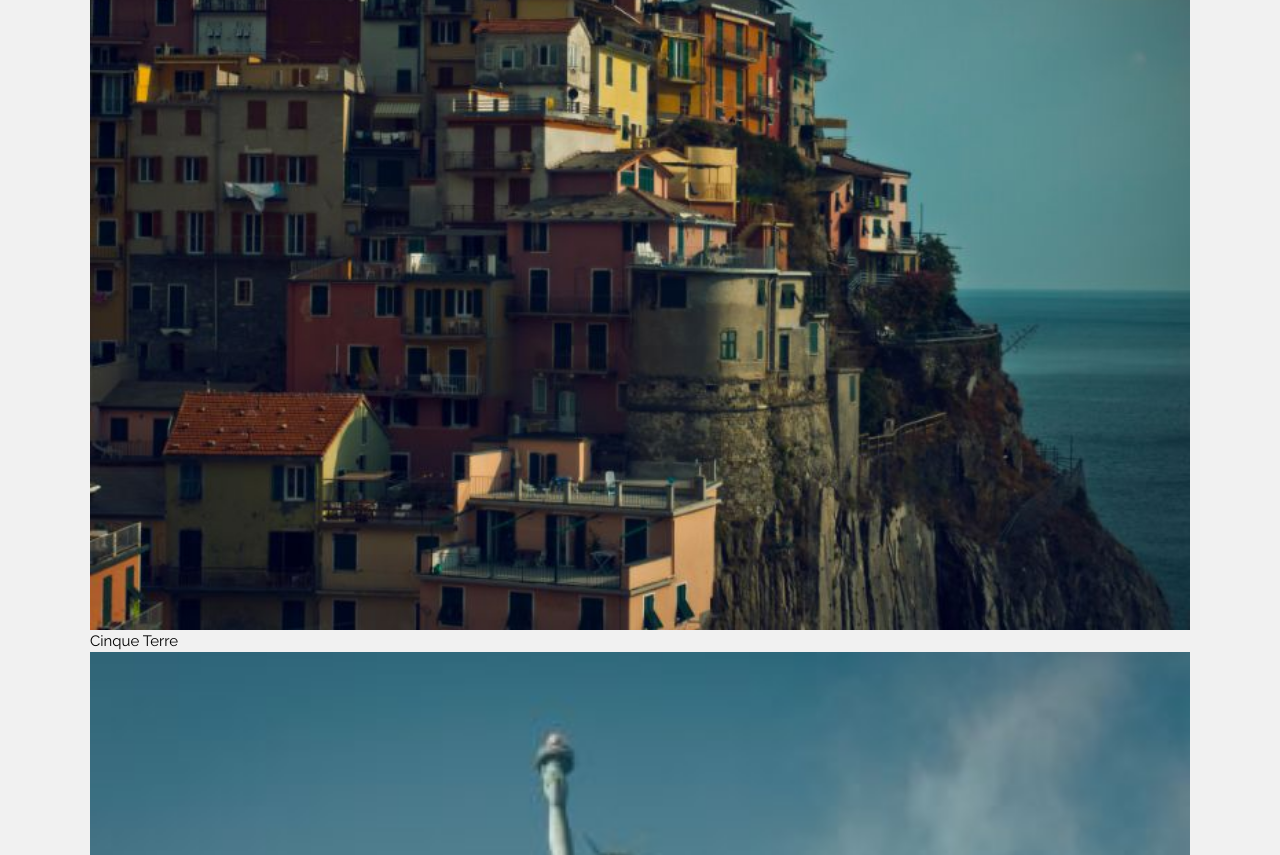
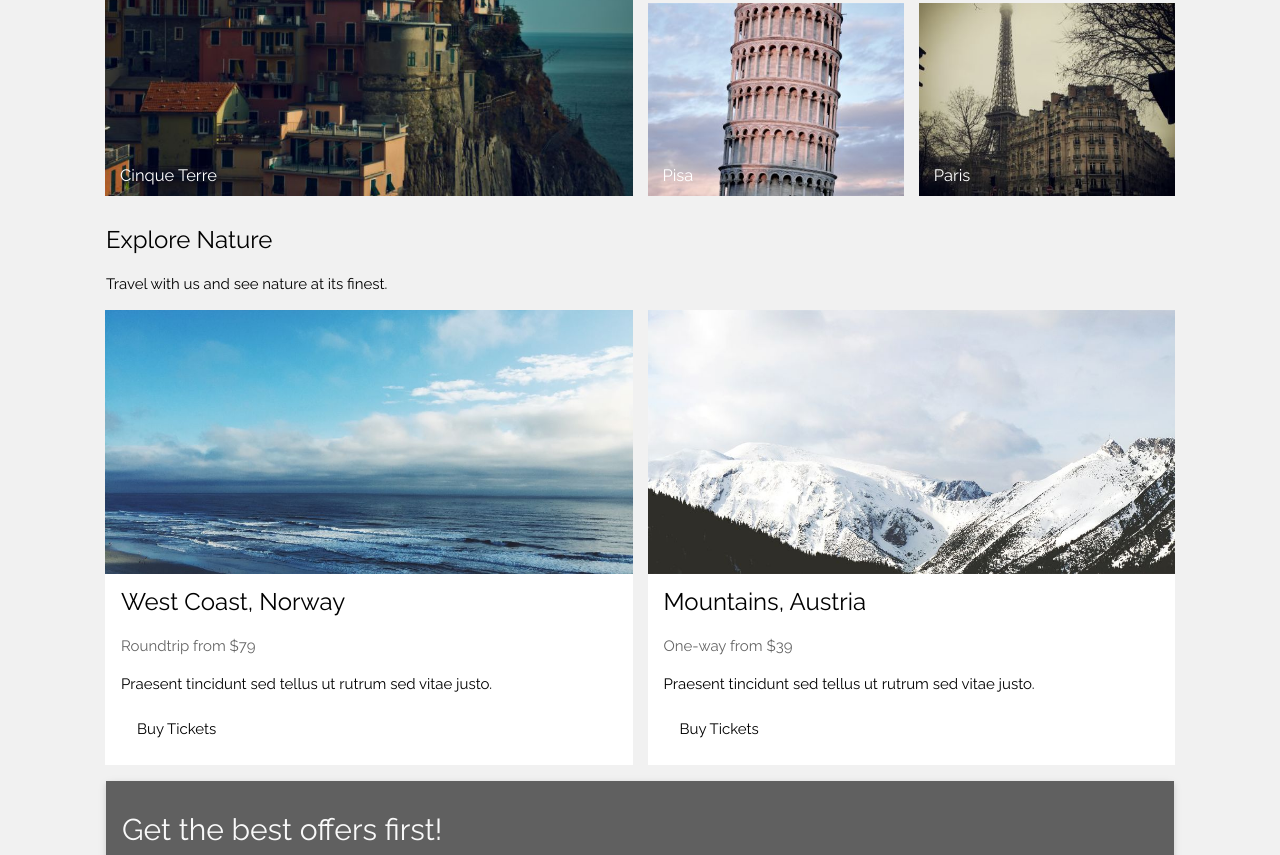
Before and after one commit to luanapassafaro/untref-viajes, a plain HTML site: page index.html in a window 1280 px wide. Shown: the part 1324-2179 px from the top of the page. Drawn offline with Linux system fonts and the light colour scheme.

Commit message:
grid & flex

```diff
--- a/css/style.css
+++ b/css/style.css
@@ -2007,3 +2007,55 @@ h6 {
 .myLink {
     display: none;
 }
+
+.good-offers {
+    display: flex;
+    flex-direction: column;
+    gap: 1rem;
+    margin-inline: 1rem;
+}
+
+.good-offers > * {
+    position: relative;
+}
+
+.good-offers img {
+    object-fit: cover;
+}
+
+.good-offers span {
+    position: absolute;
+    display: block;
+    bottom: 0.5rem;
+    left: 1rem;
+    color: white;
+    font-size: 1.1rem;
+}
+
+.explore-nature {
+    display: flex;
+    flex-direction: column;
+    gap: 1rem;
+    margin-inline: 1rem;
+}
+
+@media (width > 390px) {
+    .good-offers {
+        display: grid;
+        grid-template-columns: repeat(4, 1fr);
+    }
+
+    .good-offers > .big {
+        grid-column: span 2;
+        grid-row: span 2;
+    }
+
+    .good-offers img {
+        width: 100%;
+        height: 100%;
+    }
+
+    .explore-nature {
+        flex-direction: row;
+    }
+}
--- a/index.html
+++ b/index.html
@@ -89,8 +89,8 @@
                 <h3>Good Offers Right Now</h3>
                 <h6>Up to <strong>50%</strong> discount.</h6>
             </div>
-            <div>
-                <div>
+            <div class="good-offers">
+                <div class="big">
                     <img src="./img/cinqueterre.png" alt="Cinque Terre" style="width: 100%" />
                     <span>Cinque Terre</span>
                 </div>
@@ -114,11 +114,12 @@
         </section>
         <!-- TODO: Explore Nature -->
         <section>
-            <div>
+            <div class="ucse-container ucse-margin-top">
                 <h3>Explore Nature</h3>
                 <p>Travel with us and see nature at its finest.</p>
             </div>
-            <div>
+            <div class="explore-nature">
+                <article>
                     <img src="./img/ocean2.png" alt="Norway" style="width: 100%" />
                     <div class="ucse-container ucse-white">
                         <h3>West Coast, Norway</h3>
@@ -126,8 +127,8 @@
                         <p>Praesent tincidunt sed tellus ut rutrum sed vitae justo.</p>
                         <button class="ucse-button ucse-margin-bottom">Buy Tickets</button>
                     </div>
-            </div>
-            <div>
+                </article>
+                <article>
                     <img src="./img/mountains2.png" alt="Austria" style="width: 100%" />
                     <div class="ucse-container ucse-white">
                         <h3>Mountains, Austria</h3>
@@ -135,6 +136,7 @@
                         <p>Praesent tincidunt sed tellus ut rutrum sed vitae justo.</p>
                         <button class="ucse-button ucse-margin-bottom">Buy Tickets</button>
                     </div>
+                </article>
             </div>
         </section>
         <!-- Newsletter -->
```
Lines whose indentation alone changed are shown as unchanged.
